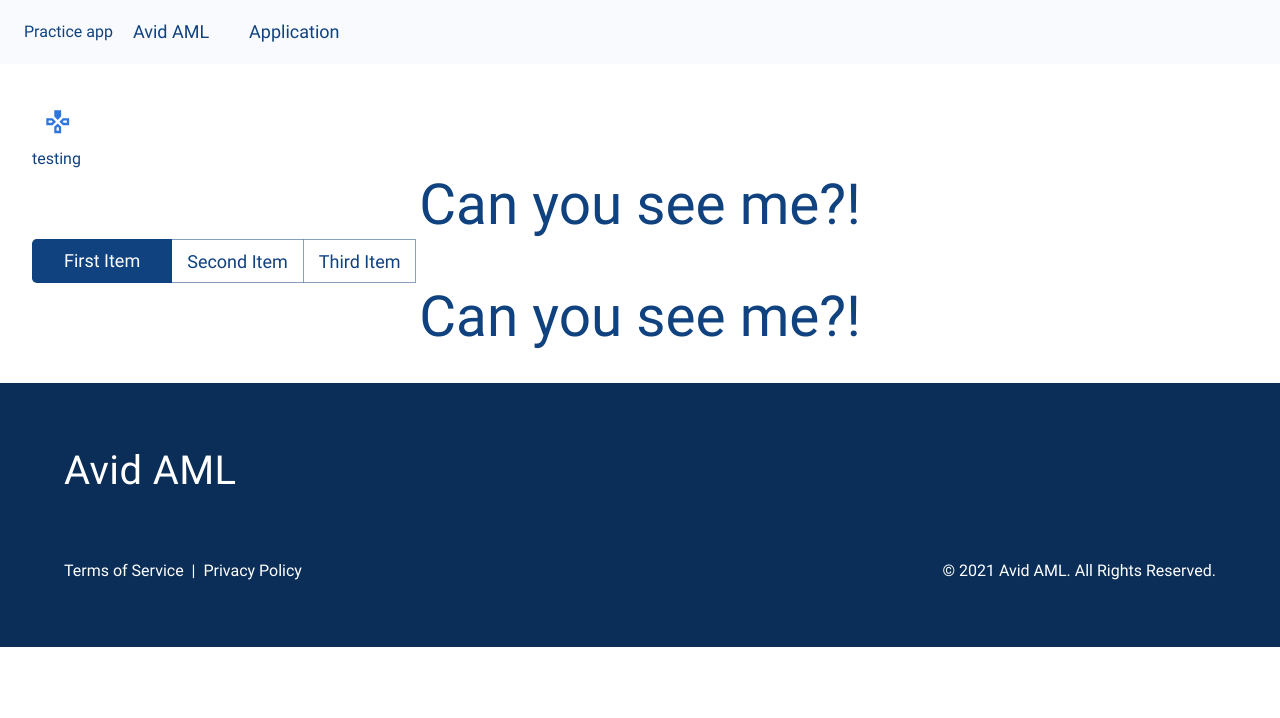
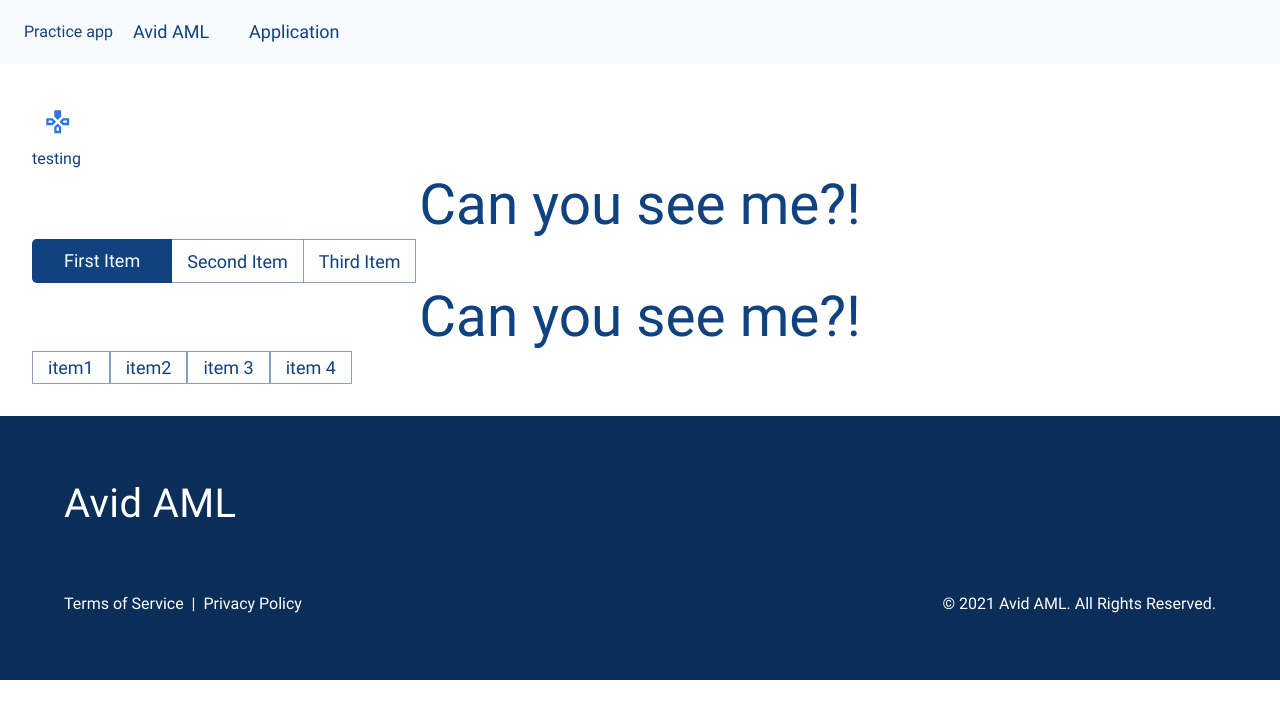
Before and after one commit to zach-mitch/practice-app, a React (Create React App) app: page / in a window 1280 px wide. Shown: the top 718 px of the page. Built offline with nearby package versions, Linux system fonts and the light colour scheme.

Commit message:
repeating button group

```diff
--- /dev/null
+++ b/src/components/RepeatingSetView/index.js
@@ -0,0 +1,22 @@
+import React, { useState } from 'react';
+
+import Button from '@material-ui/core/Button';
+import ButtonGroup from '@material-ui/core/ButtonGroup';
+
+
+export const RepeatingSetView = ({ setView, setRepeat, item }) => {
+    const [more, setMore] = useState({ setRepeat });
+
+    return (
+        <>
+            <ButtonGroup color="primary" aria-label="outlined primary button group">
+                <Button variant={more === { setRepeat } ? 'contained' : ''}
+                    color={more === { setRepeat } ? 'primary' : ''} onClick={() => setMore({ setRepeat })}>{setView}</Button>
+            </ButtonGroup>
+            {
+                more === ({ setRepeat }) &&
+                <>{item}</>
+            }
+        </>
+    )
+}
--- a/src/views/Home/index.js
+++ b/src/views/Home/index.js
@@ -9,6 +9,7 @@ import { Home } from '../../components/Icons/Home';
 
 
 import { SetView } from '../../components/SetView'
+import { RepeatingSetView } from '../../components/RepeatingSetView'
 import { Header } from '../../components/Layout/Header'
 import { Footer } from '../../components/Layout/Footer'
 import Card from '../../components/Card'
@@ -27,6 +28,19 @@ const useStyles = makeStyles(theme => ({
         color: theme.palette.secondary.main
     }
 }));
+
+const item = (name, number, items) => {
+    return { name, number, items };
+}
+
+const data = [
+    item('item1', 1, 'item1'),
+    item('item2', 2, 'item2'),
+    item('item 3', 3, 'item3'),
+    item('item 4', 4, 'item4'),
+];
+
+
 
 const Business = () => {
     const classes = useStyles();
@@ -52,6 +66,12 @@ const Business = () => {
                 </Typography>
                 <Card Heading1="Can you see me?!" />
                 <SetView setView1="First Item" setView2="Second Item" setView3="Third Item" item1={<Card Heading1="Can you see me?!" />} item2="item 2" item3="item 3" />
+                {data.map((row) => (
+                    <RepeatingSetView setView={row.name} setRepeat={row.number} item={<>
+                        <Typography> {row.items} </Typography>
+                    </>
+                    } />
+                ))}
             </Box>
             <Footer />
         </>
```
